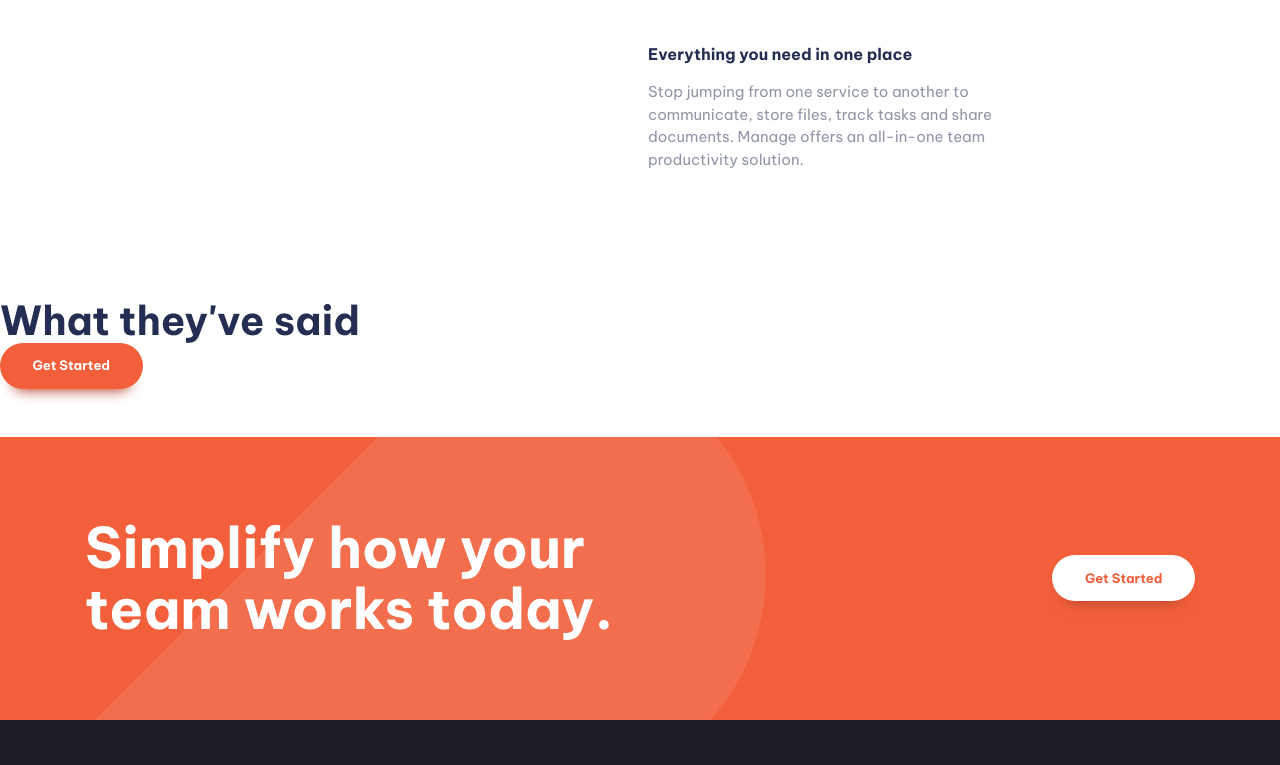
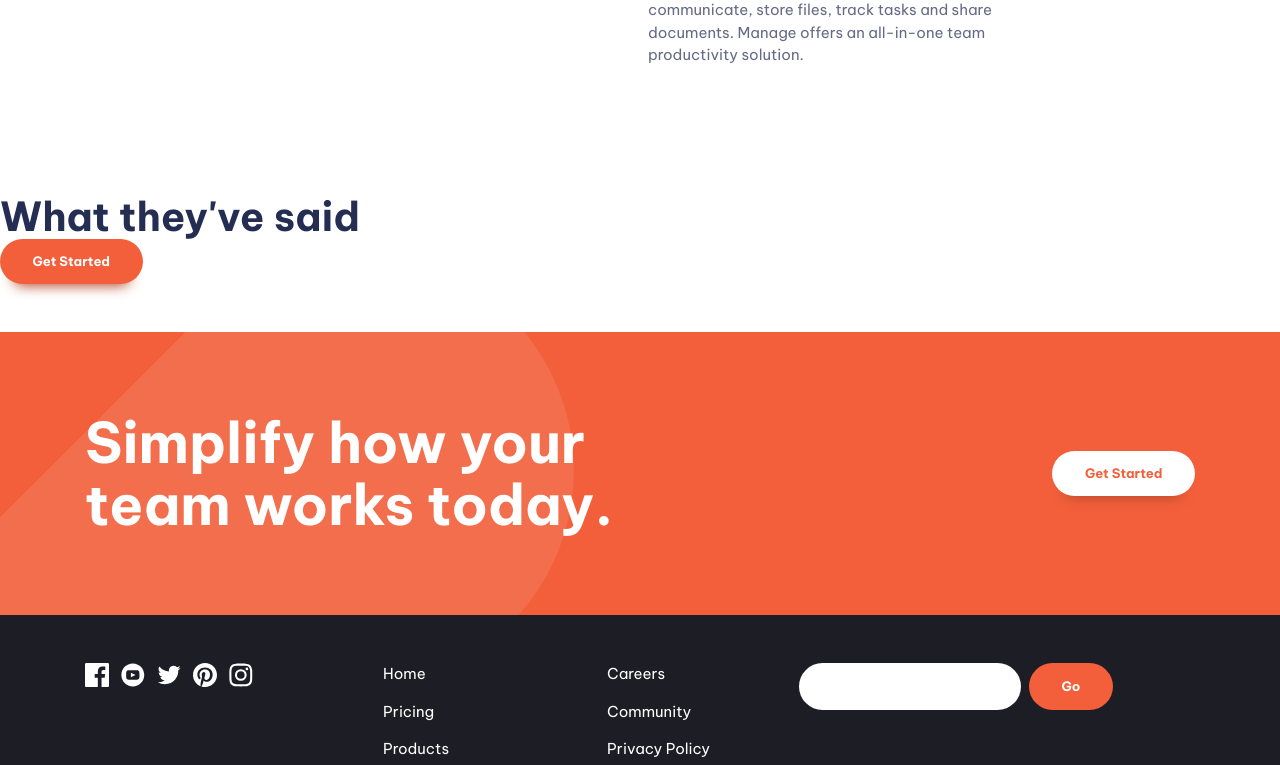
Before and after one commit to MaxikForever/Responsive-Landing-Page, a website built with Vite: page landing-page/index.html in a window 1280 px wide. Shown: the part 1239-2004 px from the top of the page. Built offline with nearby package versions, Linux system fonts and the light colour scheme; files whose address does not match are found by name.

Commit message:
fixing bugs

```diff
--- a/landing-page/index.html
+++ b/landing-page/index.html
@@ -17,7 +17,7 @@
     <div class="container">
       <div class="nav-wrapper">
         <a href="#">
-          <svg>
+          <svg class="logo" width="146" height="24">
             <use xlink:href="images/logo.svg#logo"></use>
           </svg>
         </a>
@@ -73,7 +73,8 @@
               <li>
                 <div class="flow" style="--flow-spacer: 1em">
                   <h3 class="fs-600 fw-bold">Track company-wide progress</h3>
-                <p data-width="wide">See how your day-to-day tasks fit into the wider vision. Go from tracking progress at the milestone
+                  <p data-width="wide">See how your day-to-day tasks fit into the wider vision. Go from tracking
+                    progress at the milestone
                     level all the way
                     done to the smallest of details. Never lose sight of the bigger picture again.</p>
                 </div>
@@ -81,18 +82,21 @@
               <li>
                 <div class="flow" style="--flow-spacer: 1em">
                   <h3 class="fs-600 fw-bold">Advanced built-in reports</h3>
-                <p data-width="wide">Set internal delivery estimates and track progress toward company goals. Our customisable dashboard
+                  <p data-width="wide">Set internal delivery estimates and track progress toward company goals. Our
+                    customisable dashboard
                     helps you build out
-                  the reports you need to keep key stakeholde
-                  rs informed.</p>
+                    the reports you need to keep key stakeholders informed.</p>
+
                 </div>
               </li>
               <li>
                 <div class="flow" style="--flow-spacer: 1em">
                   <h3 class="fs-600 fw-bold">Everything you need in one place</h3>
-                <p data-width="wide">Stop jumping from one service to another to communicate, store files, track tasks and share
+                  <p data-width="wide">Stop jumping from one service to another to communicate, store files, track tasks
+                    and share
                     documents. Manage offers an
                     all-in-one team productivity solution.</p>
+
                 </div>
               </li>
             </ul>
@@ -114,28 +118,29 @@
             <p class="fs-primary-heading fw-bold">Simplify how your team works today.</p>
           </div>
           <div class="justify-self-end-md">
-            <button class="button |" data-type="inverted">Get Started</button>
+            <button class="button" data-type="inverted">Get Started</button>
           </div>
         </div>
       </div>
     </section>
   </main>
 
-  <footer class=" primary-footer | padding-block-700 bg-neutral-900 text-neutral-100">
+  <footer class="primary-footer | padding-block-700 bg-neutral-900 text-neutral-100">
     <div class="container">
-      <div class="primary-footer-wrapper | ">
+      <div class="primary-footer-wrapper">
         <div class="primary-footer-logo-social">
           <a href="#" aria-label="home">
-            <svg>
+            <svg class="logo" width="146" height="24">
               <use xlink:href="images/logo.svg#logo"></use>
             </svg>
           </a>
+
           <ul class="social-list" role="list" aria-label="Social links">
             <li><a aria-label="facebook" href="#">
                 <svg class="social-icon">
                   <use xlink:href="images/social-icons.svg#icon-facebook"></use>
-              </svg>
-            </a></li>
+                </svg></a>
+            </li>
             <li><a aria-label="youtube" href="#">
                 <svg class="social-icon">
                   <use xlink:href="images/social-icons.svg#icon-youtube"></use>
@@ -151,7 +156,7 @@
                   <use xlink:href="images/social-icons.svg#icon-pinterest"></use>
                 </svg>
               </a></li>
-            <li><a aria-label="instagram" href="#">
+            <li><a aria-label="instragram" href="#">
                 <svg class="social-icon">
                   <use xlink:href="images/social-icons.svg#icon-instagram"></use>
                 </svg>
--- a/landing-page/style.css
+++ b/landing-page/style.css
@@ -53,7 +53,7 @@
   }
 }
 
-
+// https://piccalil.li/blog/a-modern-css-reset
 
 /* Box sizing rules */
 *,
@@ -120,7 +120,6 @@ svg {
   }
 }
 
-
 /* general styling */
 
 body {
@@ -130,7 +129,7 @@ body {
 }
 
 p:not([class]) {
-  opacity: 0.5;
+  opacity: 0.7;
   max-width: 32ch;
 }
 
@@ -160,10 +159,9 @@ p[data-width="wide"] {
   color: var(--clr-accent-400);
 }
 
-.button[data-shadow='none'] {
-  box-shadow:none;
+.button[data-shadow="none"] {
+  box-shadow: none;
 }
-
 
 .button:hover,
 .button:focus-visible {
@@ -260,6 +258,7 @@ p[data-width="wide"] {
     display: none;
   }
 }
+
 /* footer */
 
 .primary-footer {
@@ -270,12 +269,10 @@ p[data-width="wide"] {
   display: grid;
   gap: var(--size-700);
   grid-template-areas:
-    'form'
-    'nav'
-    'logo-social';
+    "form"
+    "nav"
+    "logo-social";
 }
-
-
 
 .primary-footer-logo-social {
   grid-area: logo-social;
@@ -286,7 +283,6 @@ p[data-width="wide"] {
   gap: var(--size-700);
 }
 
-
 .primary-footer-nav {
   grid-area: nav;
 }
@@ -295,14 +291,23 @@ p[data-width="wide"] {
   grid-area: form;
 
   display: grid;
-  align-content: space-between ;
+  align-content: space-between;
 }
 
+.primary-footer form {
+  display: flex;
+  gap: var(--size-200);
+}
+
+input:where([type="text"], [type="email"], ) {
+  border-radius: 100vw;
+  border: 0;
+  padding: var(--size-300) var(--size-400);
+}
 
 @media (min-width: 50em) {
   .primary-footer-wrapper {
-    grid-template-areas:
-    'logo-social nav form'
+    grid-template-areas: "logo-social nav form";
   }
 
   .primary-footer-logo-social {
@@ -312,32 +317,29 @@ p[data-width="wide"] {
   }
 }
 
-
 @media (max-width: 50em) {
   .primary-footer-wrapper > * {
     margin-inline: auto;
   }
 }
 
-
 /* footer navigation */
 
 .footer-nav {
   columns: 2;
-  gap: clamp(var(--size-600), 10vw, var(--size-900))
+  gap: clamp(var(--size-200), 30vw, var(--size-900));
 }
 
 .footer-nav a {
-  color: var(--clr-accent-100);
+  color: var(--clr-neutral-100);
   text-decoration: none;
 }
 
 .footer-nav a:is(:hover, :focus) {
   color: var(--clr-accent-400);
-
 }
 
-/* social-list */
+/* social list */
 
 .social-list {
   display: flex;
@@ -351,32 +353,16 @@ p[data-width="wide"] {
 }
 
 .social-list a:is(:hover, :focus) .social-icon {
-  fill: var(--clr-accent-400)
-}
-
-
-.primary-footer form{
-  display: flex;
-  gap: var(--size-200);
-}
-
-input:where( [type="text"], [type="email"]) {
-  border-radius: 100vw;
-  border: 0;
-  padding: var(--size-300) var(--size-400);
+  fill: var(--clr-accent-400);
 }
 
 @media (min-width: 50em) {
-
   .social-list {
-    gap: var(--size-400);
+    gap: var(--size-300);
   }
-
   .social-icon {
     width: var(--size-500);
   }
-
-
 }
 
 /* cta */
@@ -393,24 +379,19 @@ input:where( [type="text"], [type="email"]) {
   }
 }
 
-
 .cta::before {
-  content: '';
+  content: "";
   position: absolute;
   z-index: -1;
   inset: 0;
-  background-image:
-  url('images/bg-tablet-pattern.svg'),
-  url('images/bg-tablet-pattern.svg ');
-  background-position: -3rem -5rem, 95rem -42rem;
-  background-repeat:no-repeat ;
+  background-image: url("images/bg-tablet-pattern.svg"),
+    url("images/bg-tablet-pattern.svg");
+  background-position: -15rem -5rem, 80rem -42rem;
+  background-repeat: no-repeat;
   opacity: 0.1;
 }
 
-
 /* Utility classes */
-
-
 
 .visually-hidden {
   position: absolute;
@@ -423,7 +404,6 @@ input:where( [type="text"], [type="email"]) {
   white-space: nowrap; /* added line */
   border: 0;
 }
-
 
 .container {
   --max-width: 1110px;
@@ -445,30 +425,23 @@ input:where( [type="text"], [type="email"]) {
   }
 }
 
-
 .vertical-align-center {
   align-items: center;
 }
-
 
 .justify-self-end {
   justify-self: end;
 }
 
-@media (min-width: 50em){
+@media (min-width: 50em) {
   .justify-self-end-md {
     justify-self: end;
   }
-  }
-
+}
 
 :where(.flow :not(:first-child)) {
   margin-top: var(--flow-spacer, 3em);
 }
-
-
-
-
 
 .text-primary-400 {
   color: var(--clr-primary-400);
```
Lines whose indentation alone changed are shown as unchanged.
